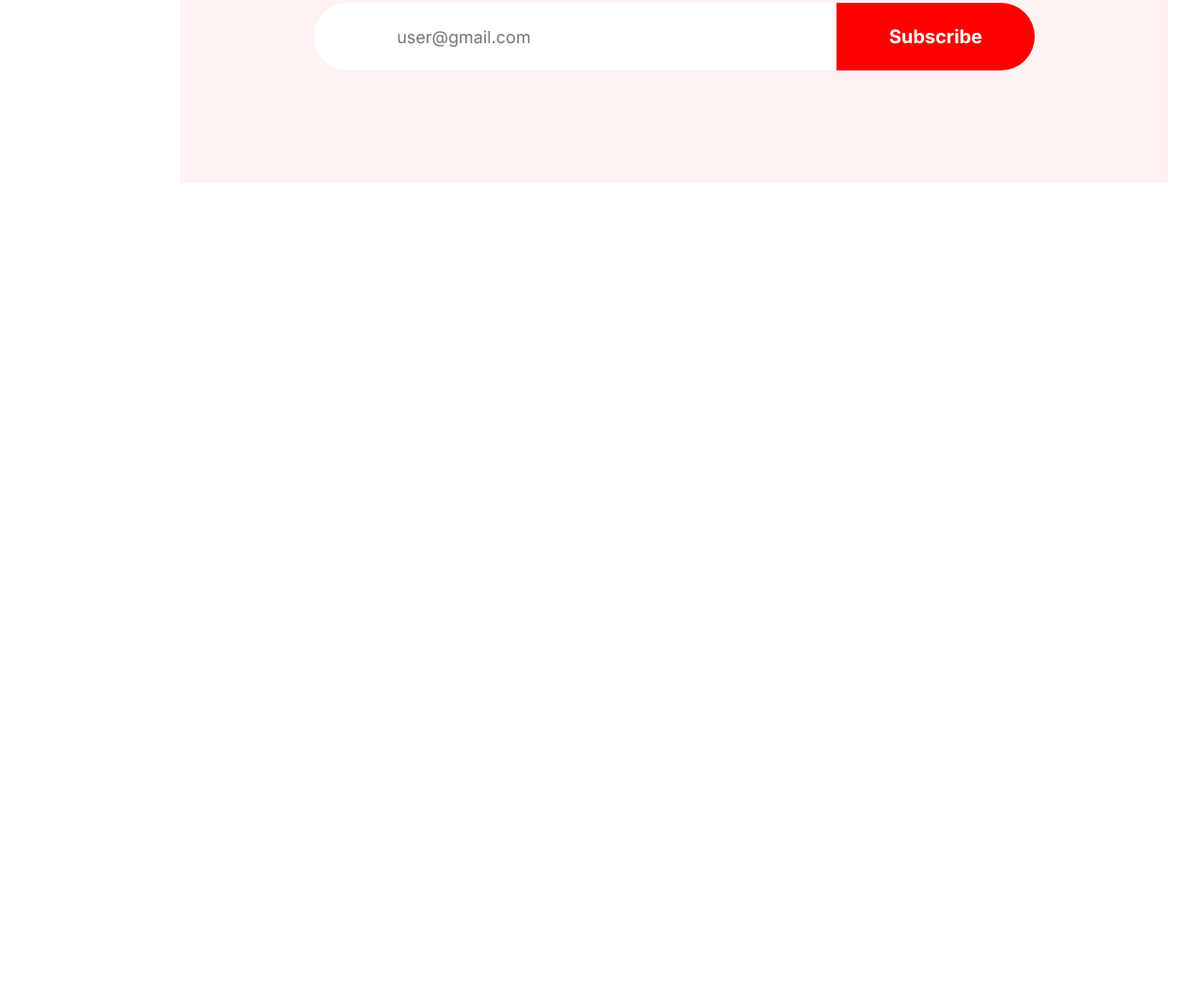
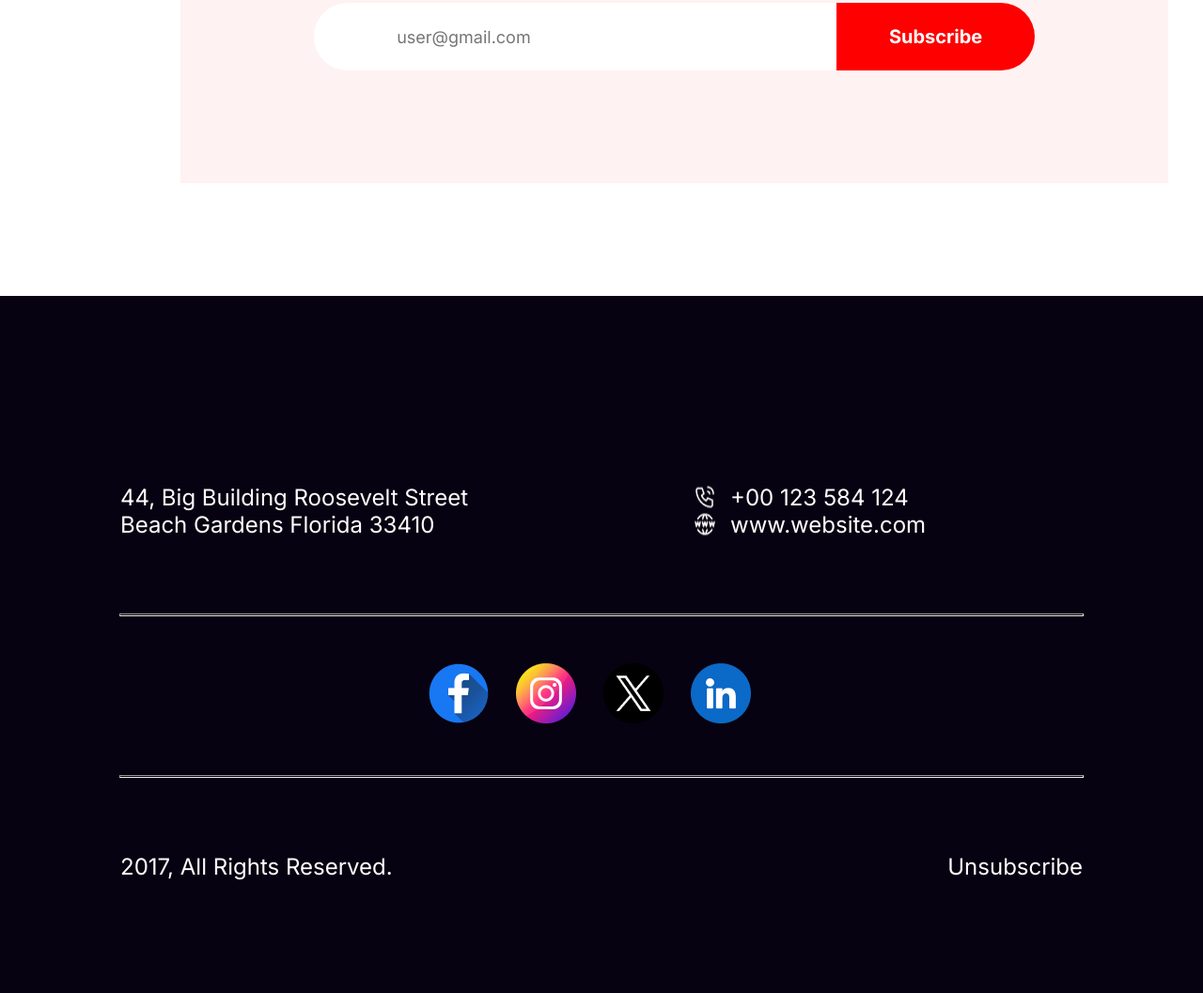
Before and after one commit to zillulofficial/B9A1, a plain HTML site: page index.html in a window 1280 px wide. Shown: the part 5218-6275 px from the top of the page at 94% size. Before the commit the page ends 5533 px from the top, so only its background shows below. Drawn offline with Linux system fonts and the light colour scheme.

Commit message:
footer part added

```diff
--- a/index.html
+++ b/index.html
@@ -24,6 +24,7 @@
             <h4 class="banner-title">Happy New Year</h4>
             <h3 class="banner-des">New Year Party<br>Celebration</h3>
         </div>
+        <!-- end of banner -->
     </header>
     <main>
         <!-- 65% off part -->
@@ -116,16 +117,48 @@
             <div class="subscribe">
                 <img src="resources/Group 61.png" alt="">
                 <h3 class="subscribe-title">Subscribe Newsletter</h3>
-                <p class="subscribe-des">If you want to buy more or be notified by the amazing content we provide you should consider subscribing and stay
+                <p class="subscribe-des">If you want to buy more or be notified by the amazing content we provide you
+                    should consider subscribing and stay
                     connected!!</p>
-                    <div class="subscribe-flex">
-                        <input class="subscribe-input" type="email" name="" id="" placeholder="user@gmail.com">
-                        <button class="subscribe-btn">Subscribe</button>
-                    </div>
+                <div class="subscribe-flex">
+                    <input class="subscribe-input" type="email" name="" id="" placeholder="user@gmail.com">
+                    <button class="subscribe-btn">Subscribe</button>
+                </div>
             </div>
-
+            <!-- end of main part -->
     </main>
     <footer>
+        <!-- first footer div-flex part -->
+        <div class="footer-begin">
+            <div class="footer-first-flex">
+                <div class="footer-column">
+                    <p class="footer-title">44, Big Building Roosevelt Street
+                        Beach Gardens Florida 33410</p>
+                </div>
+                <div class="footer-column2">
+                    <div class="footer-column3">
+                        <img src="resources/Call.png" alt="">
+                        <p class="footer-title">+00 123 584 124</p>
+                    </div>
+                    <div class="footer-column3">
+                        <img src="resources/Website.png" alt="">
+                        <p class="footer-title">www.website.com</p>
+                    </div>
+                </div>
+            </div>
+            <hr class="hr-style">
+            <div class="footer-icons">
+                <img class="footer-img" src="resources/Facebook.png" alt="">
+                <img class="footer-img" src="resources/Instagram.png" alt="">
+                <img class="footer-img" src="resources/Twitter.png" alt="">
+                <img class="footer-img" src="resources/Linkedin.png" alt="">
+            </div>
+            <hr class="hr-style2">
+            <div class="unsubscribe">
+                <div class="unsubscribe-title">2017, All Rights Reserved.</div>
+                <div class="unsubscribe-title">Unsubscribe</div>
+            </div>
+        </div>
 
     </footer>
 
--- a/styles/new.css
+++ b/styles/new.css
@@ -332,3 +332,76 @@
     font-weight: 600;
     padding: 24px 56px;
 }
+
+/* footer style */
+.footer-begin {
+    background-color: #070211;
+}
+
+.footer-first-flex {
+    display: flex;
+    padding-top: 80px;
+    width: 80%;
+    margin-left: auto;
+    margin-right: auto;
+    justify-content: space-between;
+    margin-bottom: 80px;
+}
+
+.footer-column,
+.footer-column2 {
+    padding-top: 120px;
+}
+
+.footer-column3{
+    display: flex;
+    gap: 15px;
+}
+.footer-title {
+    color: #FFF;
+    width: 375px;
+    font-family: Inter;
+    font-size: 24px;
+    font-weight: 500;
+}
+
+.footer-column2 {
+    display: flex;
+    flex-direction: column;
+}
+
+.hr-style , .hr-style2 {
+    color: rgba(255, 255, 255, 0.15);
+    width: 80%;
+    margin: 50px auto;
+    height: 1px;
+}
+.hr-style2{
+    margin-bottom: 80px;
+}
+
+.footer-icons {
+    text-align: center;
+}
+
+.footer-img {
+    margin-right: 25px;
+}
+
+.unsubscribe {
+    display: flex;
+    width: 80%;
+    margin-left: auto;
+    margin-right: auto;
+    padding-bottom: 120px;
+    justify-content: space-between;
+
+}
+
+.unsubscribe-title {
+    color: #FFF;
+
+    font-family: Inter;
+    font-size: 24px;
+    font-weight: 500;
+}
```
